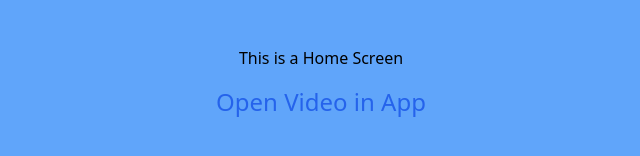
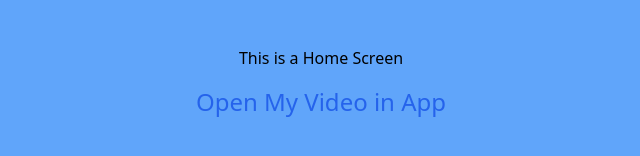
Before and after one commit to rajsawhoney/next-js-test-app, a Next.js app: page / in a window 1280 px wide. Shown: the part 310-466 px from the top of the page, without its empty margins (319-959 px from the left). Built offline with nearby package versions, Linux system fonts and the light colour scheme.

Commit message:
devclient test

```diff
--- a/app/(root)/page.tsx
+++ b/app/(root)/page.tsx
@@ -4,9 +4,9 @@ export default function Home() {
       <h1>This is a Home Screen</h1>
       <a
         className="px-4 py-4 text-blue-600 text-2xl"
-        href="veel-app://player/8684d664-381c-4382-ba60-75623e75e444"
+        href="veelapp-devclient://player/884c8b6e-6e69-41b8-8f29-7921440a7722"
       >
-        Open Video in App
+        Open My Video in App
       </a>
     </div>
   );
```
